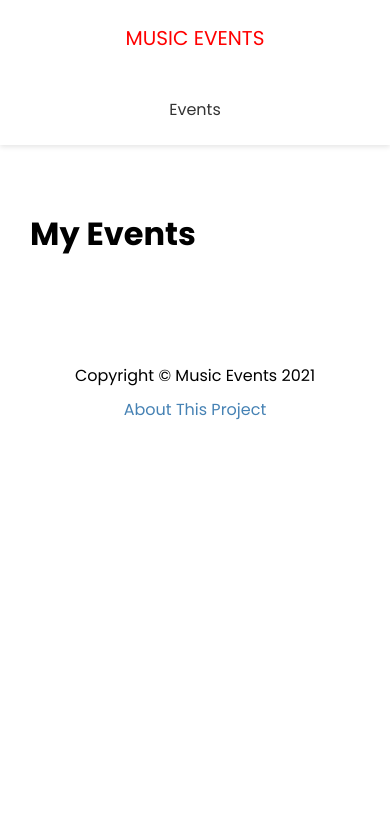
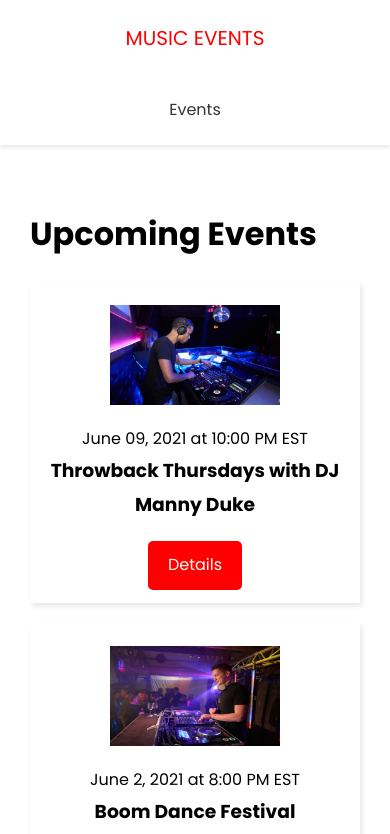
Before and after one commit to manutdmohit/music-events-frontend, a Next.js app: page /events in a window 390 px wide. Shown: the top 834 px of the page. Built offline with nearby package versions, Linux system fonts and the light colour scheme; no server answers.

Commit message:
displaying events

```diff
--- a/components/EventItem.js
+++ b/components/EventItem.js
@@ -1,6 +1,29 @@
 import Link from 'next/link';
 import Image from 'next/image';
+import styles from '@/styles/EventItem.module.css';
 
-export default function EventItem() {
-  return <div></div>;
+export default function EventItem({ evt }) {
+  return (
+    <div className={styles.event}>
+      <div className={styles.img}>
+        <Image
+          src={evt.image ? evt.image : '/images/event-default.png'}
+          width={170}
+          height={100}
+        />
+      </div>
+      <div className={styles.info}>
+        <span>
+          {evt.date} at {evt.time}
+        </span>
+        <h3>{evt.name}</h3>
+      </div>
+
+      <div className={styles.link}>
+          <Link href={`/events/${evt.slug}`}>
+              <a  className="btn">Details</a>
+          </Link>
+      </div>
+    </div>
+  );
 }
--- a/pages/events/index.js
+++ b/pages/events/index.js
@@ -1,9 +1,44 @@
-import Layout from '../../components/Layout';
+import EventItem from '@/components/EventItem';
+import Layout from '@/components/Layout';
+import { API_URL } from '@/config/index';
 
-export default function EventsPage() {
+// export const getServerSideProps = async () => {
+//   const res = await fetch(`${API_URL}/api/events`);
+//   const events = await res.json();
+
+//   return {
+//     props: { events },
+//   };
+// };
+
+// export async function getStaticProps() {
+//   const res = await fetch(`${API_URL}/api/events`);
+//   const events = await res.json();
+
+//   return {
+//     props: { events: events.slice(0, 3) },
+//     revalidate: 1,
+//   };
+// }
+
+export const getStaticProps = async () => {
+  const res = await fetch(`${API_URL}/api/events`);
+  const events = await res.json();
+
+  return {
+    props: { events: events },
+    revalidate: 1,
+  };
+};
+
+export default function EventsPage({ events }) {
   return (
     <Layout>
-      <h1>My Events</h1>
+      <h1>Upcoming Events</h1>
+      {events.length === 0 && <h3>No events to show</h3>}
+      {events.map((evt) => (
+        <EventItem key={evt.id} evt={evt} />
+      ))}
     </Layout>
   );
 }
--- a/styles/EventItem.module.css
+++ b/styles/EventItem.module.css
@@ -0,0 +1,27 @@
+.event {
+  display: flex;
+  justify-content: space-between;
+  align-items: center;
+  margin: 20px 0;
+  padding: 13px;
+  box-shadow: 2px 3px 5px rgba(0, 0, 0, 0.1);
+}
+
+.img {
+  flex: 1;
+  margin: 10px;
+}
+
+.info {
+  flex: 2;
+}
+
+@media (max-width: 600px) {
+  .event {
+    flex-direction: column;
+    text-align: center;
+  }
+  .info {
+    margin-bottom: 20px;
+  }
+}
```
Also changed, not shown: pages/index.js (+10 -2 lines).
